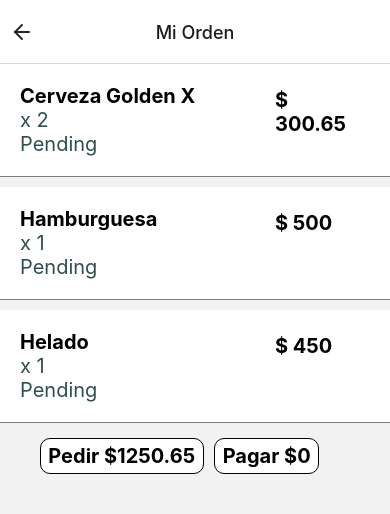
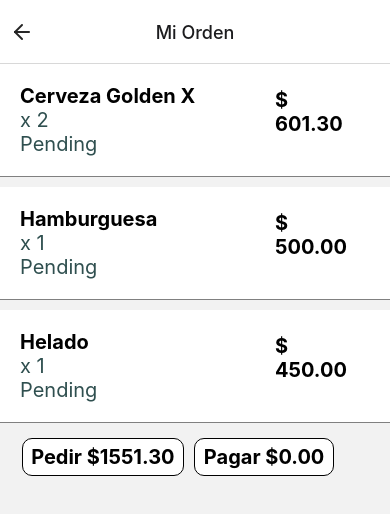
Before and after one commit to daplp84/agiles-grupo5-frontend, a React Native app: screen /order in a window 390 px wide. Shown: the top 514 px of the page. Built offline with nearby package versions, Linux system fonts and the light colour scheme; no server answers.

Commit message:
fixed amount calculation

```diff
--- a/components/orderItem.jsx
+++ b/components/orderItem.jsx
@@ -10,7 +10,7 @@ const OrderItem = (props) => {
                 <Text style={styles.description}>{props.item.state}</Text>
             </View>
             <View style={styles.priceContainer}>
-                <Text style={styles.price}>$ {props.item.price}</Text>
+                <Text style={styles.price}>$ {(props.item.price * props.item.quantity).toFixed(2)}</Text>
             </View>
         </TouchableOpacity>
     );
--- a/screens/order.jsx
+++ b/screens/order.jsx
@@ -45,7 +45,7 @@ const Order = () => {
 
     const totalPrice = (products) => {
         return products.reduce((total, product) => {
-            return total + product.price
+            return total + (product.price * product.quantity)
         }, 0);
     }
 
@@ -56,12 +56,12 @@ const Order = () => {
                 <Button
                     buttonStyle={styles.buttonStyle}
                     textStyle={styles.buttonsTextStyle}
-                    title={ "Pedir $" + getTotalAmountToAdd(products) }>
+                    title={ "Pedir $" + getTotalAmountToAdd(products).toFixed(2) }>
                 </Button>
                 <Button
                     buttonStyle={styles.buttonStyle}
                     textStyle={styles.buttonsTextStyle}
-                    title={ "Pagar $" + getTotalAmountToPay(products) }>
+                    title={ "Pagar $" + getTotalAmountToPay(products).toFixed(2) }>
                 </Button>
             </View>
         </View>
```
